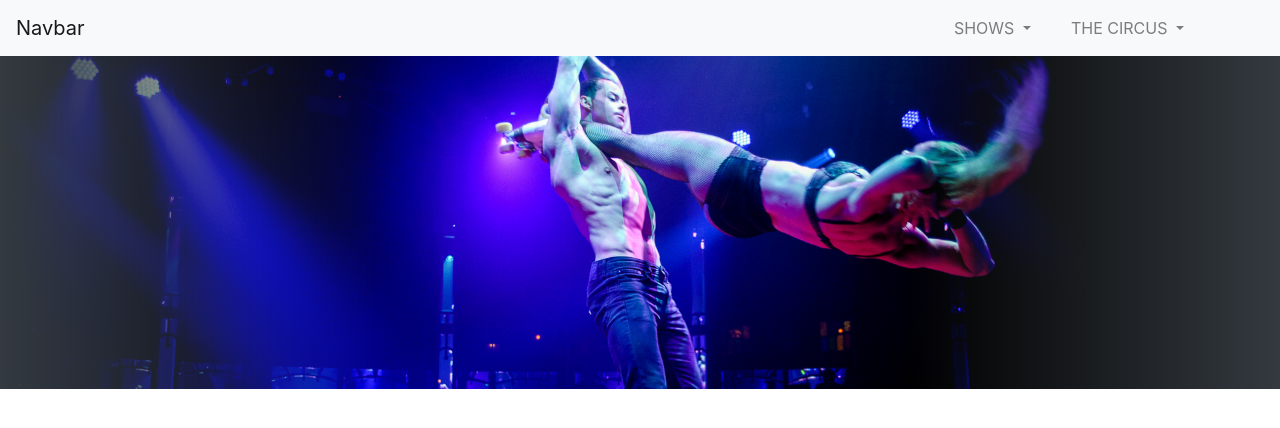
After one commit to sxeseb/wild-circus, a Symfony app: template templates/home/index.html.twig in a window 1280 px wide. The commit adds this page. Shown: the top 428 px of the page. Run offline with Twig, Linux system fonts and the light colour scheme; the template is opened without the code that fills it, so the values that code supplies are empty; some libraries are stand-ins or nearby versions.

Commit message:
ajout navbar

```diff
--- a/templates/base.html.twig
+++ b/templates/base.html.twig
@@ -7,9 +7,39 @@
     <title>{% block title %}Welcome!{% endblock %}</title>
     <!-- Bootstrap CSS -->
     <link rel="stylesheet" href="https://stackpath.bootstrapcdn.com/bootstrap/4.3.1/css/bootstrap.min.css" integrity="sha384-ggOyR0iXCbMQv3Xipma34MD+dH/1fQ784/j6cY/iJTQUOhcWr7x9JvoRxT2MZw1T" crossorigin="anonymous">
+    <link rel="stylesheet" href="/assets/style/style.css" type="text/css">
     {% block stylesheets %}{% endblock %}
 </head>
 <body>
+<nav class="navbar navbar-expand-lg navbar-light bg-light">
+    <a class="navbar-brand" href="#">Navbar</a>
+    <button class="navbar-toggler" type="button" data-toggle="collapse" data-target="#navbarSupportedContent" aria-controls="navbarSupportedContent" aria-expanded="false" aria-label="Toggle navigation">
+        <span class="navbar-toggler-icon"></span>
+    </button>
+
+    <div class="collapse navbar-collapse justify-content-end" id="navbarSupportedContent">
+        <ul class="navbar-nav mr-5 p-x5">
+            <li class="nav-item dropdown mr-4">
+                <a class="nav-link dropdown-toggle" href="#" id="navbarDropdown" role="button" data-toggle="dropdown" aria-haspopup="true" aria-expanded="false">
+                    SHOWS
+                </a>
+                <div class="dropdown-menu" aria-labelledby="navbarDropdown">
+                    <a class="dropdown-item" href="">Events</a>
+                    <a class="dropdown-item" href="#">Booking</a>
+                </div>
+            </li>
+            <li class="nav-item dropdown mr-4">
+                <a class="nav-link dropdown-toggle" href="#" id="navbarDropdown" role="button" data-toggle="dropdown" aria-haspopup="true" aria-expanded="false">
+                    THE CIRCUS
+                </a>
+                <div class="dropdown-menu" aria-labelledby="navbarDropdown">
+                    <a class="dropdown-item" href="#">Performances</a>
+                    <a class="dropdown-item" href="#">Our Story</a>
+                </div>
+            </li>
+        </ul>
+    </div>
+</nav>
 {% block body %}{% endblock %}
 
 <!-- Optional JavaScript -->
@@ -17,6 +47,8 @@
 <script src="https://code.jquery.com/jquery-3.3.1.slim.min.js" integrity="sha384-q8i/X+965DzO0rT7abK41JStQIAqVgRVzpbzo5smXKp4YfRvH+8abtTE1Pi6jizo" crossorigin="anonymous"></script>
 <script src="https://cdnjs.cloudflare.com/ajax/libs/popper.js/1.14.7/umd/popper.min.js" integrity="sha384-UO2eT0CpHqdSJQ6hJty5KVphtPhzWj9WO1clHTMGa3JDZwrnQq4sF86dIHNDz0W1" crossorigin="anonymous"></script>
 <script src="https://stackpath.bootstrapcdn.com/bootstrap/4.3.1/js/bootstrap.min.js" integrity="sha384-JjSmVgyd0p3pXB1rRibZUAYoIIy6OrQ6VrjIEaFf/nJGzIxFDsf4x0xIM+B07jRM" crossorigin="anonymous"></script>
-{% block javascripts %}{% endblock %}
+<script src="/assets/js/main.js" type="text/javascript"></script>
+{% block javascripts %}
+{% endblock %}
 </body>
 </html>
--- /dev/null
+++ b/templates/home/index.html.twig
@@ -0,0 +1,26 @@
+{% extends 'base.html.twig' %}
+
+{% block title %}Hello HomeController!{% endblock %}
+
+{% block body %}
+    <div id="" class="carousel slide" data-ride="carousel">
+        <div class="carousel-inner">
+            <div class="carousel-item active bg-dark">
+                <img class="d-block w-100" src="/assets/img/home/banner1.png" alt="First slide">
+            </div>
+            <div class="carousel-item">
+                <img class="d-block w-100" src="/assets/img/home/banner3.jpg" alt="Second slide">
+            </div>
+            <div class="carousel-item">
+                <img class="d-block w-100" src="/assets/img/home/banner4.jpg" alt="Third slide">
+            </div>
+        </div>
+    </div>
+{% endblock %}
+{% block javascripts %}
+    <script type="text/javascript">
+        $('.carousel').carousel({
+            interval: 4000
+        })
+    </script>
+{% endblock %}
```
Also changed, not shown: src/Controller/HomeController.php (added, +18 -0 lines), public/assets/img/home/banner1.png (added), public/assets/img/home/banner2.jpg (added), public/assets/img/home/banner3.jpg (added), public/assets/img/home/banner4.jpg (added), public/assets/img/home/clowns.jpg (added), public/assets/img/home/magic.jpg (added), public/assets/img/home/tigers.jpg (added), public/assets/js/main.js (added), public/assets/style/style.css (added).
